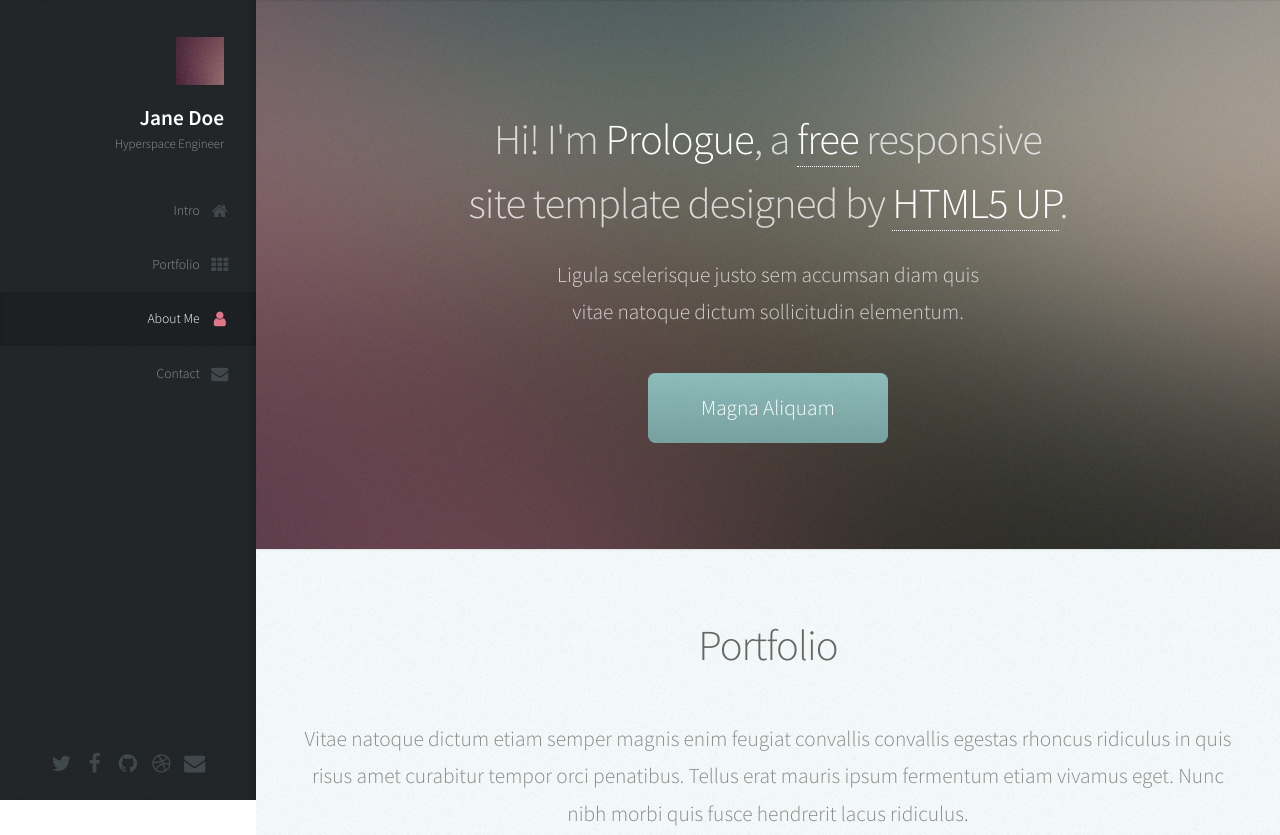
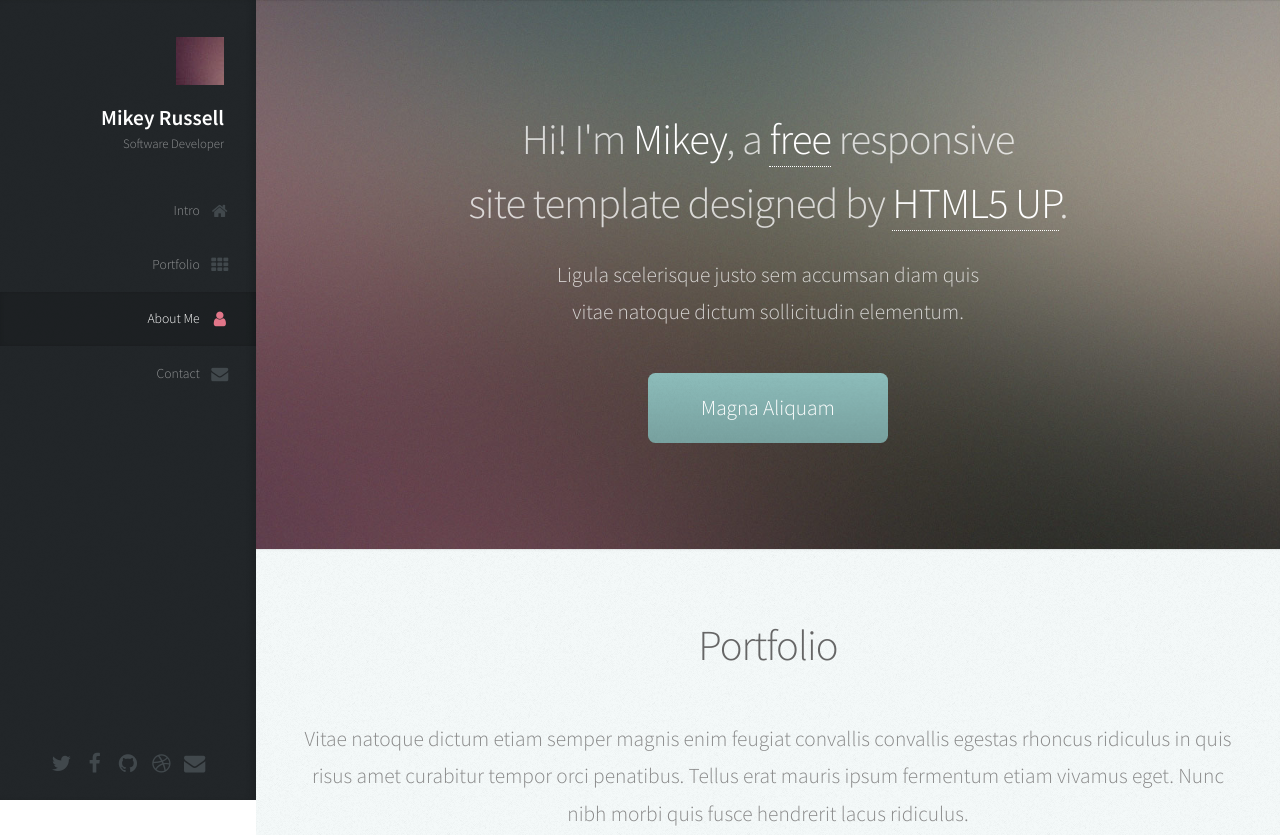
Before and after one commit to iswimfree/My-Portfolio, a website: page public/index.html in a window 1280 px wide. Shown: the top 835 px of the page. Drawn offline with Linux system fonts and the light colour scheme.

Commit message:
added info

```diff
--- a/public/index.html
+++ b/public/index.html
@@ -21,8 +21,8 @@
 					<!-- Logo -->
 						<div id="logo">
 							<span class="image avatar48"><img src="images/avatar.jpg" alt="" /></span>
-							<h1 id="title">Jane Doe</h1>
-							<p>Hyperspace Engineer</p>
+							<h1 id="title">Mikey Russell</h1>
+							<p>Software Developer</p>
 						</div>
 
 					<!-- Nav -->
@@ -60,7 +60,7 @@
 						<div class="container">
 
 							<header>
-								<h2 class="alt">Hi! I'm <strong>Prologue</strong>, a <a href="http://html5up.net/license">free</a> responsive<br />
+								<h2 class="alt">Hi! I'm <strong>Mikey</strong>, a <a href="http://html5up.net/license">free</a> responsive<br />
 								site template designed by <a href="http://html5up.net">HTML5 UP</a>.</h2>
 								<p>Ligula scelerisque justo sem accumsan diam quis<br />
 								vitae natoque dictum sollicitudin elementum.</p>
```
